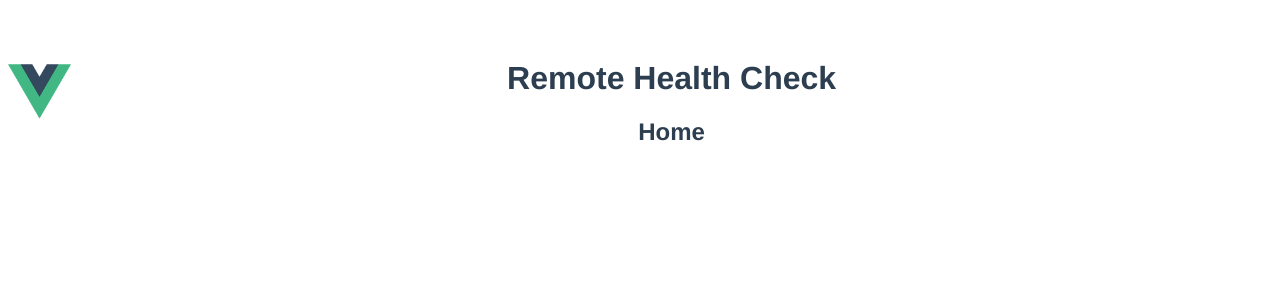
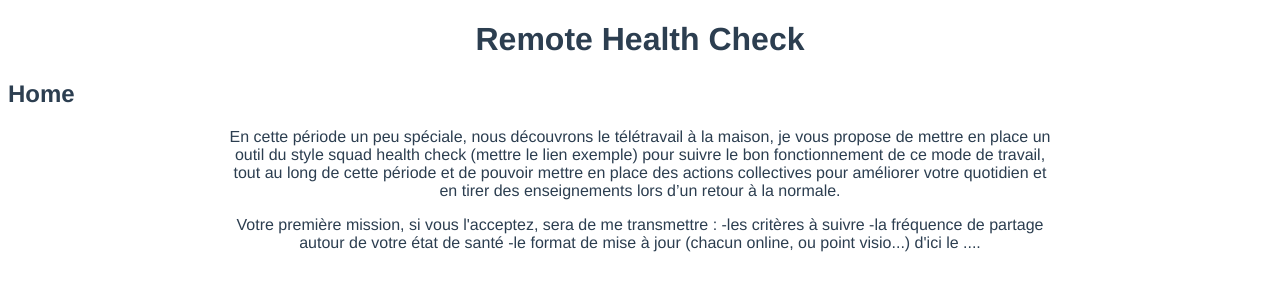
Before and after one commit to albrones/remote-health-check, a Vue app in the folder frontend/: page / in a window 1280 px wide. Shown: the top 300 px of the page. Built offline with nearby package versions, Linux system fonts and the light colour scheme.

Commit message:
Add explanations sample

```diff
--- a/frontend/src/App.vue
+++ b/frontend/src/App.vue
@@ -1,20 +1,19 @@
 <template>
   <div id="app">
-    <img alt="Vue logo" src="./assets/logo.png">
     <h1>Remote Health Check</h1>
     <Home />
   </div>
 </template>
 
 <script>
-import Home from './components/Home.vue'
+import Home from "./components/Home.vue";
 
 export default {
-  name: 'App',
+  name: "App",
   components: {
     Home
   }
-}
+};
 </script>
 
 <style>
@@ -22,13 +21,9 @@ export default {
   font-family: Avenir, Helvetica, Arial, sans-serif;
   -webkit-font-smoothing: antialiased;
   -moz-osx-font-smoothing: grayscale;
+  color: #2c3e50;
+}
+h1 {
   text-align: center;
-  color: #2c3e50;
-  margin-top: 60px;
-}
-img {
-  position: relative;
-  float: left;
-  width: 5%;
 }
 </style>
--- a/frontend/src/components/Home.vue
+++ b/frontend/src/components/Home.vue
@@ -1,15 +1,33 @@
 <template>
   <div>
-      <h2>Home</h2>
+    <h2>Home</h2>
+    <div class="explanations">
+      <p>
+        En cette période un peu spéciale, nous découvrons le télétravail à la
+        maison, je vous propose de mettre en place un outil du style squad
+        health check (mettre le lien exemple) pour suivre le bon fonctionnement
+        de ce mode de travail, tout au long de cette période et de pouvoir
+        mettre en place des actions collectives pour améliorer votre quotidien
+        et en tirer des enseignements lors d’un retour à la normale.
+      </p>
+      <p>
+        Votre première mission, si vous l'acceptez, sera de me transmettre :
+        -les critères à suivre -la fréquence de partage autour de votre état de
+        santé -le format de mise à jour (chacun online, ou point visio...) d'ici
+        le ....
+      </p>
+    </div>
   </div>
 </template>
 
 <script>
-export default {
-
-}
+export default {};
 </script>
 
 <style scoped>
-
+.explanations {
+  margin: auto;
+  width: 66%;
+  text-align: center;
+}
 </style>
```
